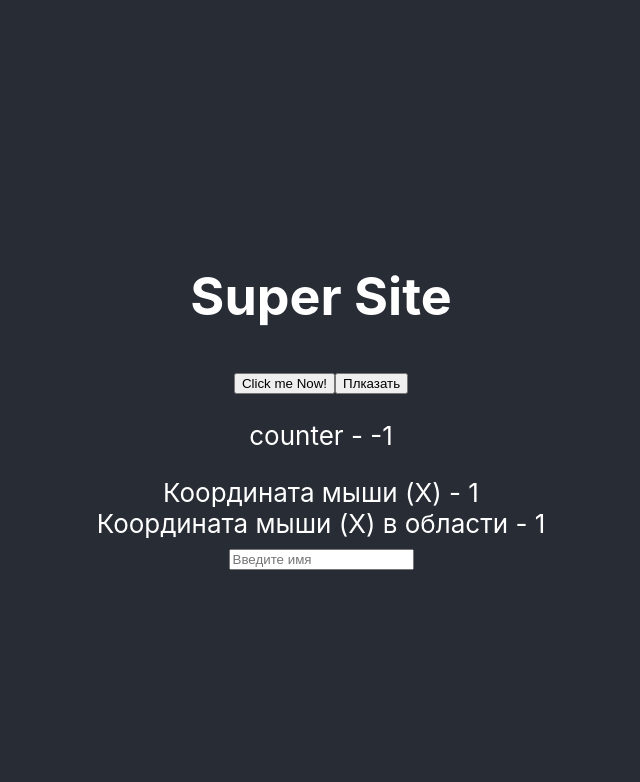
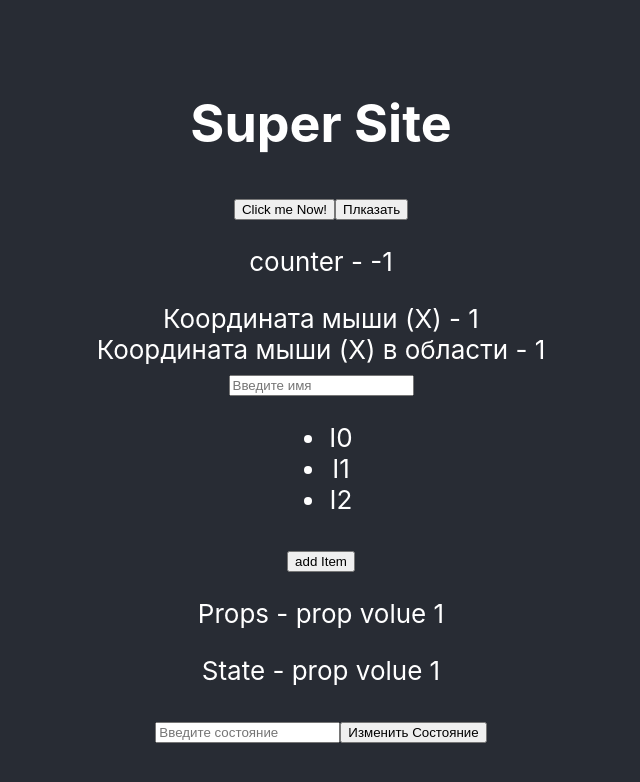
Before and after one commit to ArtemKABo/my-app, a React (Create React App) app: page / in a window 1280 px wide. Shown: the top 782 px of the page, without its empty margins (319-959 px from the left). Built offline with nearby package versions, Linux system fonts and the light colour scheme.

Commit message:
Чуть ближе к супер сайтам

```diff
--- a/src/App.js
+++ b/src/App.js
@@ -1,4 +1,6 @@
 import './App.css';
+import List from './LermProps';
+import MoreAny from './MoreAny';
 import MyComponent from './MyComponent';
 import MyComponent2 from './MyComponent2';
 
@@ -9,6 +11,8 @@ function App() {
         <h1>Super Site</h1>
         <MyComponent />
         <MyComponent2/>
+        <List items = {['I0', 'I1', 'I2']}/>
+        <MoreAny propVal = {'prop volue 1'}/>
       </header>
     </div>
   );
--- /dev/null
+++ b/src/LermProps.js
@@ -0,0 +1,26 @@
+import React, { useState } from "react";
+
+const List = (props) => {
+    const [ ink, setInk] = useState(3);
+    const [item, setItem] = useState(props.items);
+
+    function addItem(asd){
+        setInk(ink + 1);
+        setItem([...item, `I${ink}`]);//asd
+    }
+
+    return(
+    <div>
+        <ul>
+            {item.map((el, index) => {
+               return <li key ={index}>{el}</li>
+            })}
+        </ul>
+        <button onClick={()=>addItem()}>
+            add Item
+        </button>
+    </div>
+    );
+};
+
+export default List;
--- /dev/null
+++ b/src/MoreAny.js
@@ -0,0 +1,27 @@
+import react, { useEffect, useState } from "react";
+
+const MoreAny = (props) => {
+    const [name, setName] = useState(props.propVal);
+
+    const [newName, setNN] = useState('');
+    //let newName = '';
+
+    useEffect(() => {
+        setName(props.propVal);
+
+    },[props.propVal]);
+
+    return (
+        <div>
+            <p>Props - {props.propVal}</p>
+            <p>State - {name}</p>
+            <input onChange={(event) => setNN(event.target.value)}
+            placeholder="Введите состояние"/>
+            <button onClick={()=>setName(newName)}>
+            Изменить Состояние
+        </button>
+        </div>
+    )
+}
+
+export default MoreAny;
```
